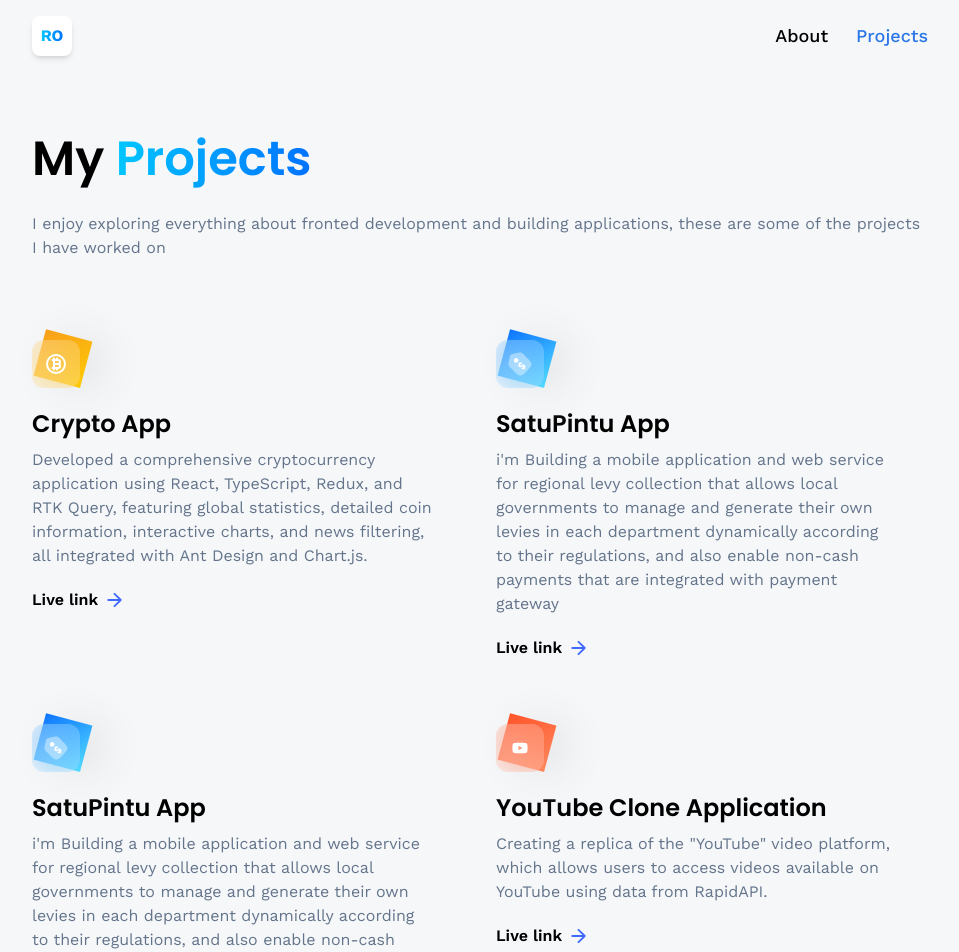
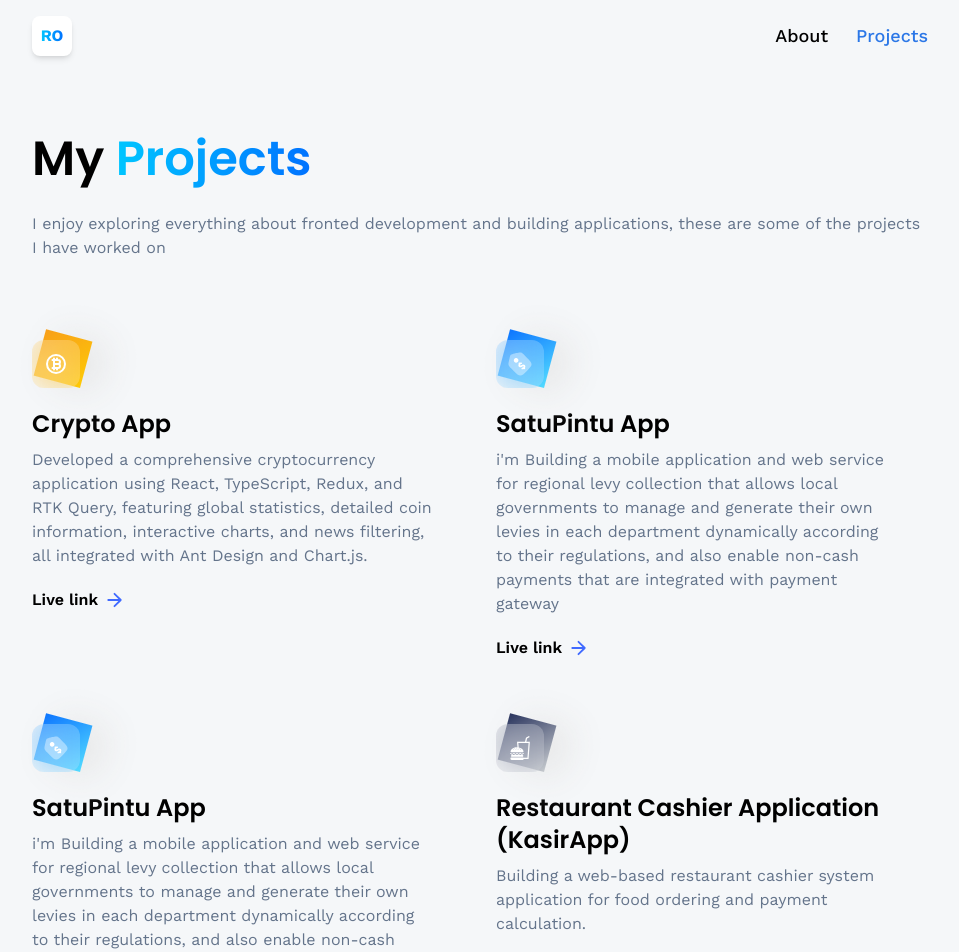
Before and after one commit to Rizki24-star/rizoks-portfolio, a React (Vite) app: page /projects in a window 1280 px wide. Shown: the top 952 px of the page, without its empty margins (160-1119 px from the left). Built offline with nearby package versions, Linux system fonts and the light colour scheme.

Commit message:
chore: update constants data in projects section

```diff
--- a/src/constants/index.js
+++ b/src/constants/index.js
@@ -201,14 +201,6 @@
     link: "https://github.com/orgs/eretribusi-satupintu/repositories",
   },
   {
-    iconUrl: youtube,
-    theme: "btn-back-red",
-    name: "YouTube Clone Application ",
-    description:
-      'Creating a replica of the "YouTube" video platform, which allows users to access videos available on YouTube using data from RapidAPI.',
-    link: "https://github.com/Rizki24-star/Youtube-Clone",
-  },
-  {
     iconUrl: restaurant,
     theme: "btn-back-black",
     name: "Restaurant Cashier Application (KasirApp)",
```
